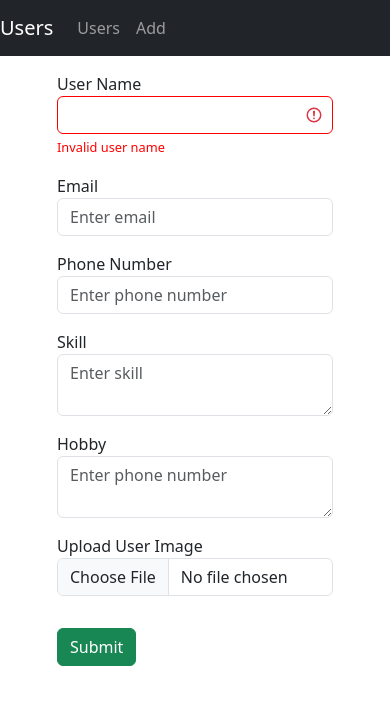
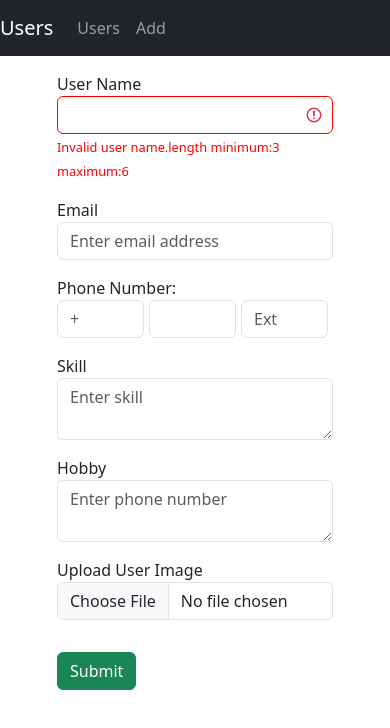
Before and after one commit to rakib33/EtiqaFreelancer, a Vue app in the folder vue-client/: page /add in a window 390 px wide. Shown: the top 728 px of the page. Built offline with nearby package versions, Linux system fonts and the light colour scheme.

Commit message:
[Add Email and Phone component]

```diff
--- a/vue-client/src/assets/css/style.css
+++ b/vue-client/src/assets/css/style.css
@@ -6,3 +6,7 @@
 .flexContainer div{
     flex-basis: 50%;
 }
+
+#CreateNewUser{
+    max-width: 350px;
+}
--- a/vue-client/src/components/AddUser.vue
+++ b/vue-client/src/components/AddUser.vue
@@ -4,42 +4,15 @@
     <div class="submit-form">
       <div class="container" v-if="!submitted">
         <div class="form-group mb-3 mt-3">
-          <!-- <label for="userName">User Name</label> -->
-          <!-- <input
-            type="text"
-            class="form-control"
-            id="userName"
-            required
-            v-model="user.userName"
-            name="userName"
-            placeholder="Enter user name"
-          /> -->
-          <InputText id="userName" label="User Name" :validator="validateUsername" v-model="user.userName" required=true></InputText>
+          <InputText id="userName" label="User Name" :validator="validateUsername" v-model="user.userName" max-length=6 min-length=3 required=true></InputText>
         </div>
 
         <div class="form-group mb-3 mt-3">
-          <label for="email">Email</label>
-          <input
-            class="form-control"
-            id="email"
-            required
-            v-model="user.email"
-            name="email"
-            placeholder="Enter email"
-          />
-
+         <EmailInputField id="email" label="Email" v-model="user.email" required=true is-email-valid=false placeholder="Enter email address"></EmailInputField>
         </div>
 
         <div class="form-group mb-3 mt-3">
-          <label for="phoneNumber">Phone Number</label>
-          <input
-            class="form-control"
-            id="phoneNumber"
-            required
-            v-model="user.phoneNumber"
-            name="phoneNumber"
-            placeholder="Enter phone number"
-          />
+         <PhoneNumberInputField></PhoneNumberInputField>
         </div>
         <div class="form-group mb-3 mt-3">
           <label for="skill">Skill</label>
@@ -88,12 +61,16 @@
 
   <script>
   import InputText from '@/formComponent/InputText.vue';
+  import EmailInputField from '@/formComponent/EmailInputField.vue';
+  import PhoneNumberInputField from '@/formComponent/PhoneNumberInputField.vue';
  // import { useVuelidate } from '@vuelidate/core';
   import UserDataService from "../services/UserDataService";
 
   export default {
     components:{
       InputText,
+      EmailInputField,
+      PhoneNumberInputField,
     },
     name: "add-user",
     data() {
@@ -113,33 +90,7 @@
         Message:""
       };
     },
-    // setup(){
-    //   //const {$reset} = useVuelidate();
-    //   const userName = '';
 
-    //   const submitForm = async()=>{
-    //    console.log('From submit is called.');
-    //   //   if ($v.$pending) {
-    //   //   // Validation is still pending, don't submit the form yet
-    //   //   return;
-    //   // }
-
-    //   // if ($v.$invalid) {
-    //   //   // Validation failed, handle it accordingly
-    //   //   console.log('Form is invalid');
-    //   //   return;
-    //   // }
-    //   // Form is valid, handle submission logic here
-    //   console.log('Form submitted successfully with username:', userName);
-
-    //   // Reset the form validation state after submission
-    //  // $reset();
-    //   };
-    //   return {
-    //   submitForm,
-    //   userName,
-    // };
-    // },
     methods: {
       validateUsername(userName){
         console.log('validate user name is clicked');
@@ -157,7 +108,9 @@
           hobby: this.user.hobby,
           selectedFile: this.selectedFile
         };
-         console.log('Submit Form:' + this.user.userName);
+
+  console.log('Submit Form: username: ' + this.user.userName + ' email:' + this.user.email);
+         console.log('Country code: ' + this.PhoneNumberInputField.countryCode + ' Phone Number:' + this.PhoneNumberInputField.phoneNumber);
         UserDataService.create(data)
           .then(response => {
            //this.user.id = response.data.id;
--- /dev/null
+++ b/vue-client/src/formComponent/EmailInputField.vue
@@ -0,0 +1,85 @@
+<template>
+         <div class="form-group mb-3 mt-3">
+            <label :for="id">{{ label }}</label>
+            <input
+            class="form-control"
+            v-model="email"
+            type="email"
+            :class="{ 'is-invalid': !isEmailValid }"
+            :placeholder="placeholder"
+            :id="id"
+            :name="id"
+            :required="required"
+            @input="validateEmail"
+            />
+            <div v-if="error" class="error-message">{{ error }}</div>
+         </div>
+</template>
+<script>
+export default{
+    props: {
+    id: {
+      type: String,
+      required: true,
+    },
+    label: {
+      type: String,
+      required: true,
+    },
+    required:{
+      type: Boolean, default: false
+    },
+    validator: {
+      type: Function,
+      default: () => () => false,
+    },
+    placeholder:{
+      type: String,
+      required:false,
+      default:'',
+    },
+    isEmailValid:{
+      type:Boolean,
+      default:false,
+    }
+  },
+ data(){
+    return{
+        email:'',
+        error:'',
+    };
+ },
+ methods:{
+  // isValid(props){
+  //   return props.isEmailValid;
+  // },
+    validateEmail(props){
+      console.log('émail valiadetEmail is called.');
+         // Basic email validation using a regular expression
+      const emailRegex = /^[^\s@]+@[^\s@]+\.[^\s@]+$/;
+      if(emailRegex.test(this.email)){
+      this.error ='';
+      props.isEmailValid = false;
+
+      }else{
+        props.isEmailValid = true;
+        this.error = 'Invalid email address';
+      }
+
+      this.$emit('update:modelValue', this.email);
+    },
+ },
+
+};
+</script>
+
+<style scoped>
+.is-invalid {
+  border: 1px solid red;
+}
+.error-message {
+  color: red;
+  font-size: 0.8em;
+  margin-top: 0.2em;
+}
+</style>
--- a/vue-client/src/formComponent/InputText.vue
+++ b/vue-client/src/formComponent/InputText.vue
@@ -18,6 +18,8 @@
 </template>
 
 <script>
+import { number } from 'yup';
+
 export default {
   props: {
     id: {
@@ -39,7 +41,15 @@ export default {
       type: String,
       required:false,
       default:'',
-    }
+    },
+    maxLength:{
+      type:number,
+      default: 50
+    },
+    minLength:{
+      type:number,
+      default: 3
+    },
 
   },
   data() {
@@ -49,13 +59,22 @@ export default {
     };
   },
   computed: {
-    isValid() {
+    isValid(props) {
+      const length = this.inputValue.length;
       console.log('input text field isValid is called!');
-      return this.validator(this.inputValue);
+      if(this.validator(this.inputValue) && length>= props.minLength && length <= props.maxLength)
+      {
+        console.log('is valid true');
+        return true;
+      }
+      else{
+        console.log('return false');
+        return false;
+      }
     },
-    errorMessage() {
+    errorMessage(props) {
       console.log('inputText error message is called.');
-      return this.isValid ? '' : `Invalid ${this.label.toLowerCase()}`;
+      return this.isValid ? '' : `Invalid ${this.label.toLowerCase()}.length minimum:${props.minLength.toLowerCase()} maximum:${props.maxLength.toLowerCase()}`;
     },
   },
   methods: {
--- /dev/null
+++ b/vue-client/src/formComponent/PhoneNumberInputField.vue
@@ -0,0 +1,89 @@
+<!-- PhoneNumberInput.vue -->
+
+<template>
+    <div>
+      <label for="phone">Phone Number:</label>
+      <div class="phone-input">
+        <input
+          v-model="countryCode"
+          type="text"
+          id="countryCode"
+          name="countryCode"
+          placeholder="+"
+          class="form-control country-code"
+        />
+        <input
+          v-model="phoneNumber"
+          type="text"
+          id="phoneNumber"
+          name="phoneNumber"
+          @input="validatePhoneNumber"
+          class="form-control phone-number"
+        />
+        <input
+          v-model="extension"
+          type="text"
+          id="extension"
+          name="extension"
+          placeholder="Ext"
+          class="form-control extension"
+        />
+      </div>
+      <div v-if="error" class="error-message">{{ error }}</div>
+    </div>
+  </template>
+
+  <script>
+  export default {
+
+    data() {
+      return {
+        countryCode: '',
+        phoneNumber: '',
+        extension: '',
+        error: '',
+      };
+    },
+    methods: {
+      validatePhoneNumber() {
+        // Regular expressions for country code and phone number
+        const countryCodeRegex = /^\+?[0-9]+$/;
+        const phoneNumberRegex = /^[0-9]+$/;
+
+        if (!countryCodeRegex.test(this.countryCode)) {
+          this.error = 'Invalid country code';
+        } else if (!phoneNumberRegex.test(this.phoneNumber)) {
+          this.error = 'Invalid phone number';
+        } else {
+          this.error = '';
+        }
+
+        if(this.error === ''){
+            // Emit an event with the input values
+          this.$emit('phone-input', {
+          countryCode: this.countryCode,
+          phoneNumber: this.phoneNumber,
+          extension: this.extension,
+        });
+        }
+      },
+    },
+  };
+  </script>
+
+  <style scoped>
+  .phone-input {
+    display: flex;
+  }
+
+  .country-code,
+  .phone-number,
+  .extension {
+    margin-right: 5px;
+  }
+
+  .error-message {
+    color: red;
+    margin-top: 5px;
+  }
+  </style>
```
